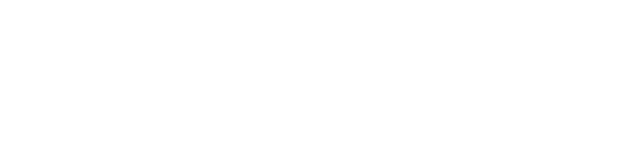
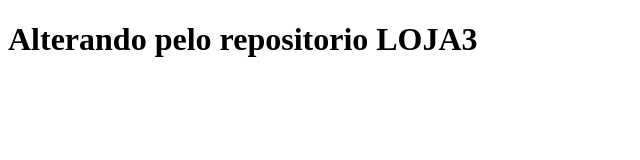
Before and after one commit to daniomarinho/lojavirtual, a plain HTML site: page index.html in a window 1280 px wide. Shown: the whole page, without its empty margins (0-640 px from the left). Drawn offline with Linux system fonts and the light colour scheme.

Commit message:
editing index & creating script.js

```diff
--- a/index.html
+++ b/index.html
@@ -7,5 +7,7 @@
 </head>
 <body>
 
+    <h1>Alterando pelo repositorio LOJA3</h1>
+
 </body>
 </html>
--- /dev/null
+++ b/script.js
@@ -0,0 +1 @@
+console.log("Hello Word!!!");
```
